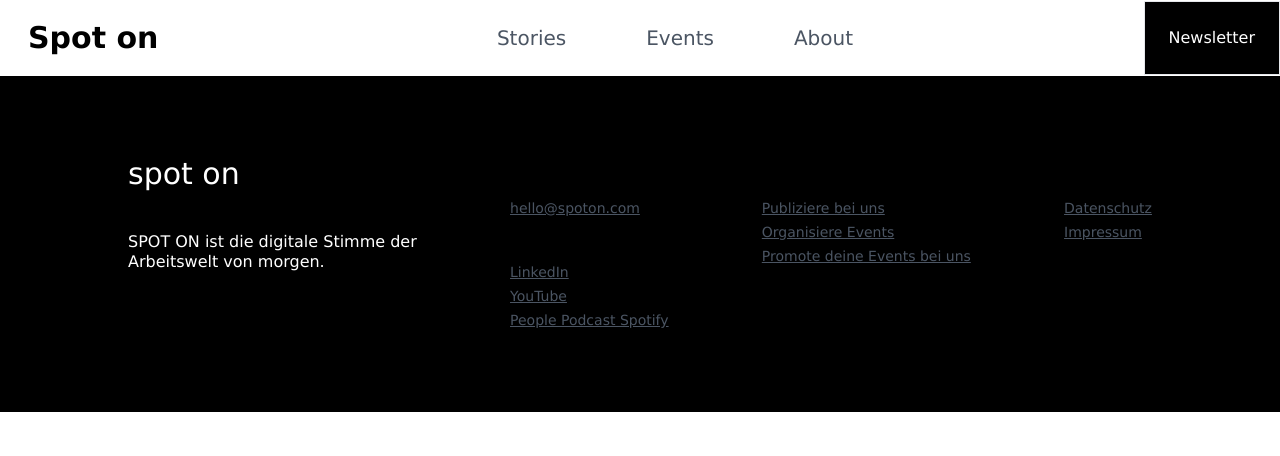
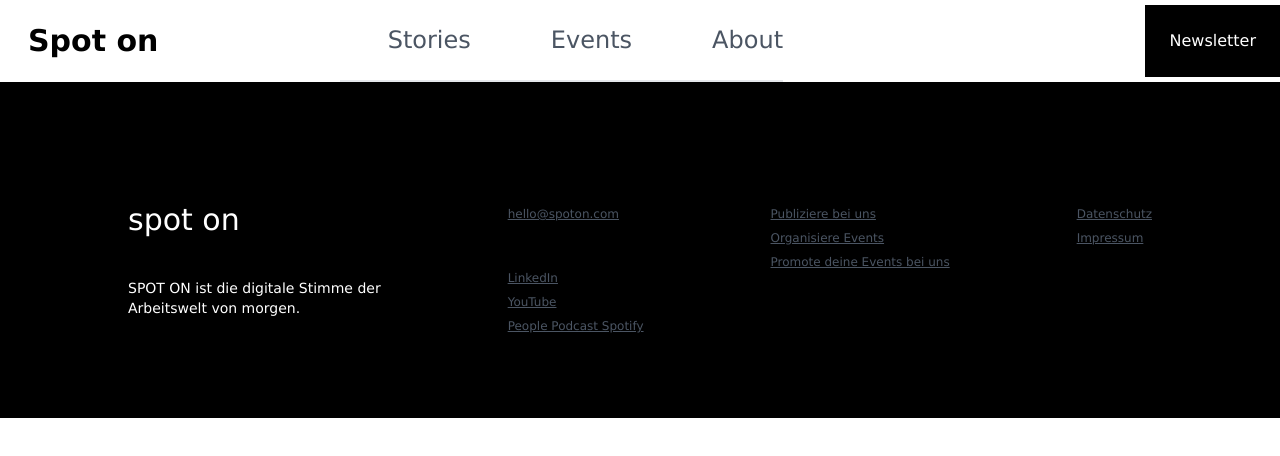
Before and after one commit to Remofurrer/spoton, a Next.js app: page / in a window 1280 px wide. Shown: the top 456 px of the page. Built offline with nearby package versions, Linux system fonts and the light colour scheme.

Commit message:
finalized Navbar and Footer components

```diff
--- a/components/Footer.js
+++ b/components/Footer.js
@@ -7,12 +7,12 @@ const Footer = () => {
 
         {/* first section */}
         <div className='space-y-10'>
-            <h2 className='text-3xl'>spot on</h2>
-            <p className='font-thin'>SPOT ON ist die digitale Stimme der <br></br> Arbeitswelt von morgen.</p>
+            <h2 className='text-3xl pt-10'>spot on</h2>
+            <p className='font-thin text-sm'>SPOT ON ist die digitale Stimme der <br></br> Arbeitswelt von morgen.</p>
         </div>
 
         {/* second section */}
-        <div className='flex-col font-thin text-sm text-gray-600 underline leading-6'>
+        <div className='flex-col font-thin text-xs text-gray-600 underline leading-6'>
             <div className='pb-10'>
                 <Link href="#">
                     <a><p>hello@spoton.com</p></a>
@@ -32,7 +32,7 @@ const Footer = () => {
         </div>
 
         {/* third section */}
-        <div className='flex-col font-thin text-sm text-gray-600 underline leading-6'>
+        <div className='flex-col font-thin text-xs text-gray-600 underline leading-6'>
             <ul>
                 <Link href="#">
                     <a><li>Publiziere bei uns</li></a>
@@ -47,7 +47,7 @@ const Footer = () => {
         </div>
 
         {/* fourth section */}
-        <div className='flex-col font-thin text-sm text-gray-600 underline leading-6'>
+        <div className='flex-col font-thin text-xs text-gray-600 underline leading-6'>
             <ul>
                 <Link href="#">
                     <a><li>Datenschutz</li></a>
@@ -57,6 +57,9 @@ const Footer = () => {
                 </Link>
             </ul>
         </div>
+        <div className='flex justify-center text-xs md:hidden'>
+            <p>©2022 SPOT GmbH</p>
+        </div>
     </div>
   )
 }
--- a/components/Navbar.js
+++ b/components/Navbar.js
@@ -5,13 +5,13 @@ const Navbar = () => {
     const [navbar, setNavbar] = useState(false);
 
   return (
-    <nav className='w-full bg-white'>
+    <nav className='w-full bg-black md:bg-white'>
         <div className='justify-between mx-auto md:items-center md:flex'>
             <div>
                 <div className='flex items-center justify-between py-3 md:py-1 md:block'>
                     <Link href="#">
                         <a>
-                            <h2 className='text-3xl font-bold pl-7'>Spot on</h2>
+                            <h2 className='text-3xl font-bold pl-7 text-white md:text-black'>Spot on</h2>
                         </a>
                     </Link>
                     <div className='md:hidden'>
@@ -57,19 +57,65 @@ const Navbar = () => {
                 }`}>
                     <ul className='items-center justify-center md:flex md:space-x-20 md:space-y-0 pl-12'>
                         <Link href="#">
-                            <a><li className='text-gray-600 text-xl hover:text-red-500 md:hover:underline md:hover:text-gray-600'>Stories</li></a>
+                            <a><li className='text-gray-600 text-2xl hover:text-red-500 md:hover:underline md:hover:text-gray-600'>Stories</li></a>
                         </Link>
                         <Link href="#">
-                            <a><li className='text-gray-600 text-xl hover:text-teal-500 md:hover:underline md:hover:text-gray-600 py-6'>Events</li></a>
+                            <a><li className='text-gray-600 text-2xl hover:text-teal-500 md:hover:underline md:hover:text-gray-600 py-6'>Events</li></a>
                         </Link>
                         <Link href="#">
-                            <a><li className='text-gray-600 text-xl hover:text-yellow-500 md:hover:underline md:hover:text-gray-600'>About</li></a>
+                            <a><li className='text-gray-600 text-2xl hover:text-yellow-500 md:hover:underline md:hover:text-gray-600'>About</li></a>
+                        </Link>
+                    </ul>
+                </div>
+                <hr></hr>
+                <div
+                    className={`text-xs pl-12 py-10 text-gray-500 leading-6 md:hidden ${
+                        navbar ? "block" : "hidden"
+                    }`}>
+                    <ul>
+                        <Link href="#">
+                            <a className='hover:underline'><li>Publiziere bei uns</li></a>
+                        </Link>
+                        <Link href="#">
+                            <a className='hover:underline'><li>Organisiere Events</li></a>
+                        </Link>
+                        <Link href="#">
+                            <a className='hover:underline'><li>Promote deine Events bei uns</li></a>
+                        </Link>
+                    </ul>
+                </div>
+                <hr></hr>
+                <div
+                    className={`text-xs pl-12 py-10 text-gray-500 leading-6 md:hidden ${
+                        navbar ? "block" : "hidden"
+                    }`}>
+                    <ul>
+                        <Link href="#">
+                           <a className='hover:underline'><li>LinkedIn</li></a>
+                        </Link>
+                        <Link href="#">
+                           <a className='hover:underline'><li>YouTube</li></a>
+                        </Link>
+                        <Link href="#">
+                           <a className='hover:underline'><li>people Podcast Spotify</li></a>
                         </Link>
                     </ul>
                 </div>
             </div>
-            <div>
-                <button className='border p-6 bg-black text-white hidden md:block'>Newsletter</button>
+            <hr></hr>
+            <div
+                className={`text-xs text-gray-500 pl-12 py-10 md:hidden ${
+                    navbar ? "block" : "hidden"
+                }`}>
+                <p>Möchtest du Teil unseres Netzwerkes werden, um <br></br>
+                gemeinsam unsere Arbeitswelt von morgen zu <br></br>
+                gestalten? Dann bist du bei SPOT ON richtig.</p>
+            </div>
+            <div
+                className={`text-s p-4 md:p-6 bg-gray-600 text-white md:bg-black cursor-pointer md:block ${
+                    navbar ? "block" : "hidden"
+                }`}>
+                <button className=''>Newsletter</button>
             </div>
         </div>
     </nav>
```
